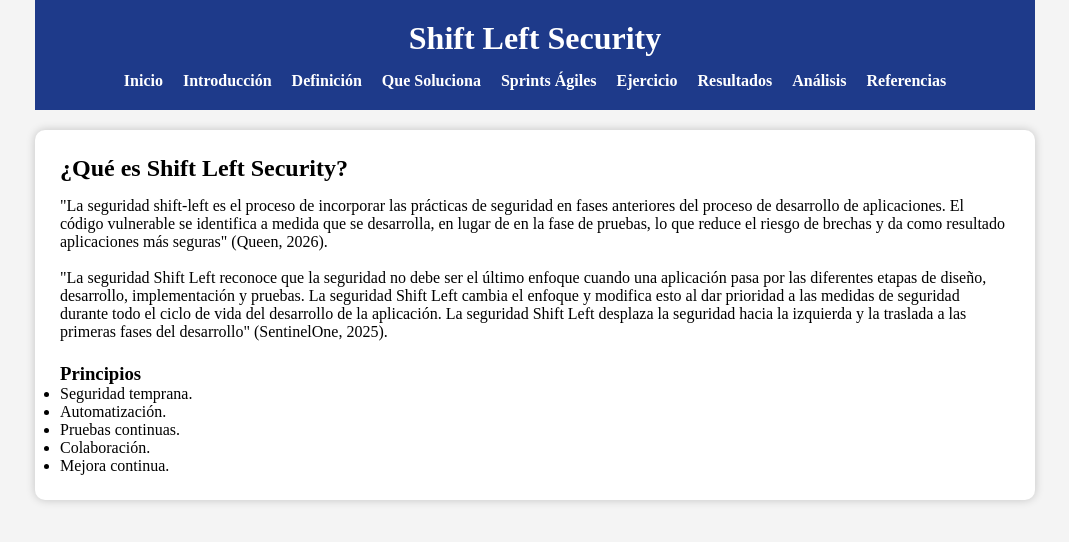
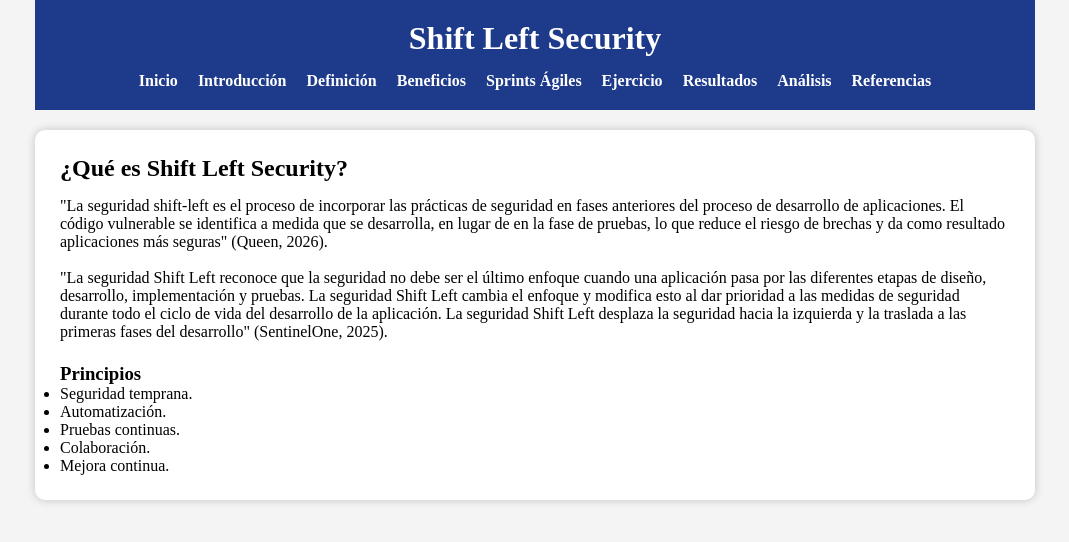
Before and after one commit to Ali28-s/Tarea, a plain HTML site: page definicion.html in a window 1280 px wide. Shown: the whole page, without its empty margins (105-1174 px from the left). Drawn offline with Linux system fonts and the light colour scheme.

Commit message:
Update definicion.html

```diff
--- a/definicion.html
+++ b/definicion.html
@@ -17,7 +17,7 @@
 <li><a href="index.html">Inicio</a></li>
 <li><a href="introduccion.html">Introducción</a></li>
 <li><a href="definicion.html">Definición</a></li>
-<li><a href="problema.html">Que Soluciona</a></li>
+<li><a href="problema.html">Beneficios</a></li>
 <li><a href="sprints.html">Sprints Ágiles</a></li>
 <li><a href="ejemplo.html">Ejercicio</a></li>
 
```
